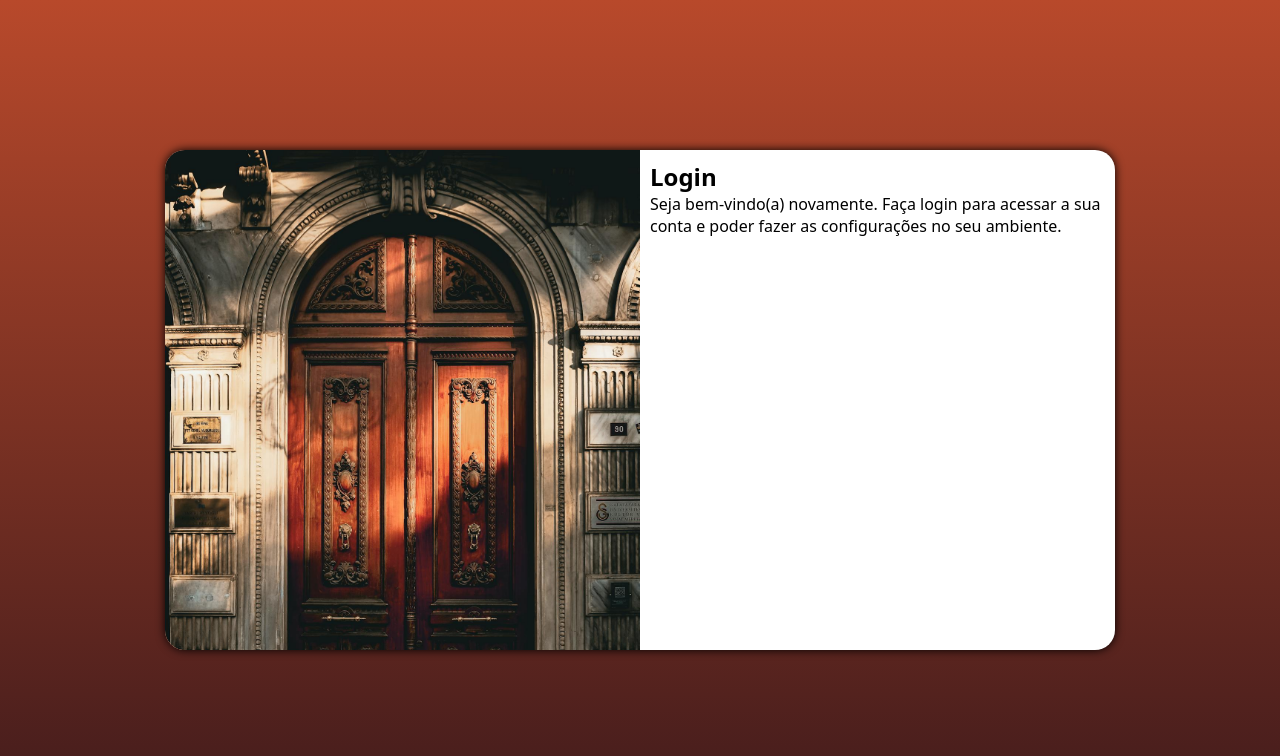
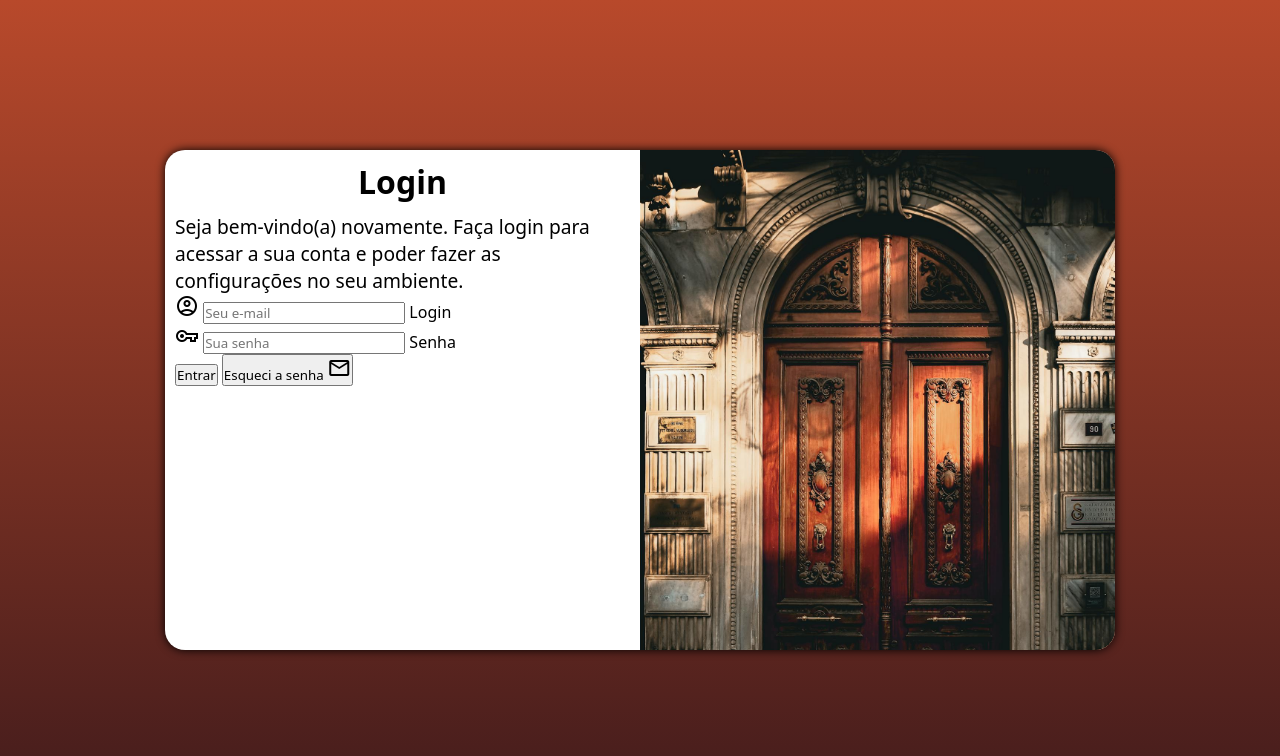
Before and after one commit to Savio-S-Morais/projeto-login, a PHP site: page / in a window 1280 px wide. Shown: the top 756 px of the page. Run offline with PHP 8.4, Linux system fonts and the light colour scheme.

Commit message:
Estrutura formulário
Criado a estrutura do Formulário no código HTML

```diff
--- a/estilos/media-querie.css
+++ b/estilos/media-querie.css
@@ -31,13 +31,21 @@
     }
 
     section#login > div#imagem {
-        float: left;
+        float: right;
         width: 50%;
         height: 100%;
     }
 
     section#login > div#formulario {
-        float: right;
+        float: left;
         width: 50%;
     }
+
+    div#formulario > h1 {
+        font-size: 2em;
+    }
+
+    div#formulario > p {
+        font-size: 1.2em;
+    }
 }
--- a/estilos/style.css
+++ b/estilos/style.css
@@ -56,3 +56,12 @@ section#login > div#formulario {
     display: block;
     padding: 10px;
 }
+
+div#formulario > h1 {
+    text-align: center;
+    margin-bottom: 10px;
+}
+
+div#formulario > p {
+    font-size: 0.8em;
+}
--- a/index.html
+++ b/index.html
@@ -4,6 +4,7 @@
     <meta charset="UTF-8">
     <meta name="viewport" content="width=device-width, initial-scale=1.0">
     <title>Login</title>
+    <link href="https://fonts.googleapis.com/css2?family=Material+Symbols+Outlined" rel="stylesheet" />
     <link rel="stylesheet" href="estilos/style.css">
     <link rel="stylesheet" href="estilos/media-querie.css">
 </head>
@@ -16,8 +17,19 @@
             <div id="formulario">
                 <h1>Login</h1>
                 <p>Seja bem-vindo(a) novamente. Faça login para acessar a sua conta e poder fazer as configurações no seu ambiente.</p>
-                <form action="login.php" method="post">
-
+                <form action="login.php" method="post" autocomplete="on">
+                    <div class="campo">
+                        <i class="material-symbols-outlined">account_circle</i>
+                        <input type="email" name="login" id="ilogin" placeholder="Seu e-mail" autocomplete="email" required maxlength="30">
+                        <label for="ilogin">Login</label>
+                    </div>
+                    <div class="campo">
+                        <i class="material-symbols-outlined">vpn_key</i>
+                        <input type="password" name="senha" id="isenha" placeholder="Sua senha" autocomplete="current-password" required minlength="8" maxlength="12">
+                        <label for="isenha">Senha</label>
+                    </div>
+                    <input type="submit" value="Entrar">
+                    <button>Esqueci a senha <i class="material-symbols-outlined">mail</i></button>
                 </form>
             </div>
         </section>
--- /dev/null
+++ b/login.php
@@ -0,0 +1,3 @@
+Os dados foram enviados!
+
+Essa página possui fins educativos e nenhum dado está sendo salvo.
```
